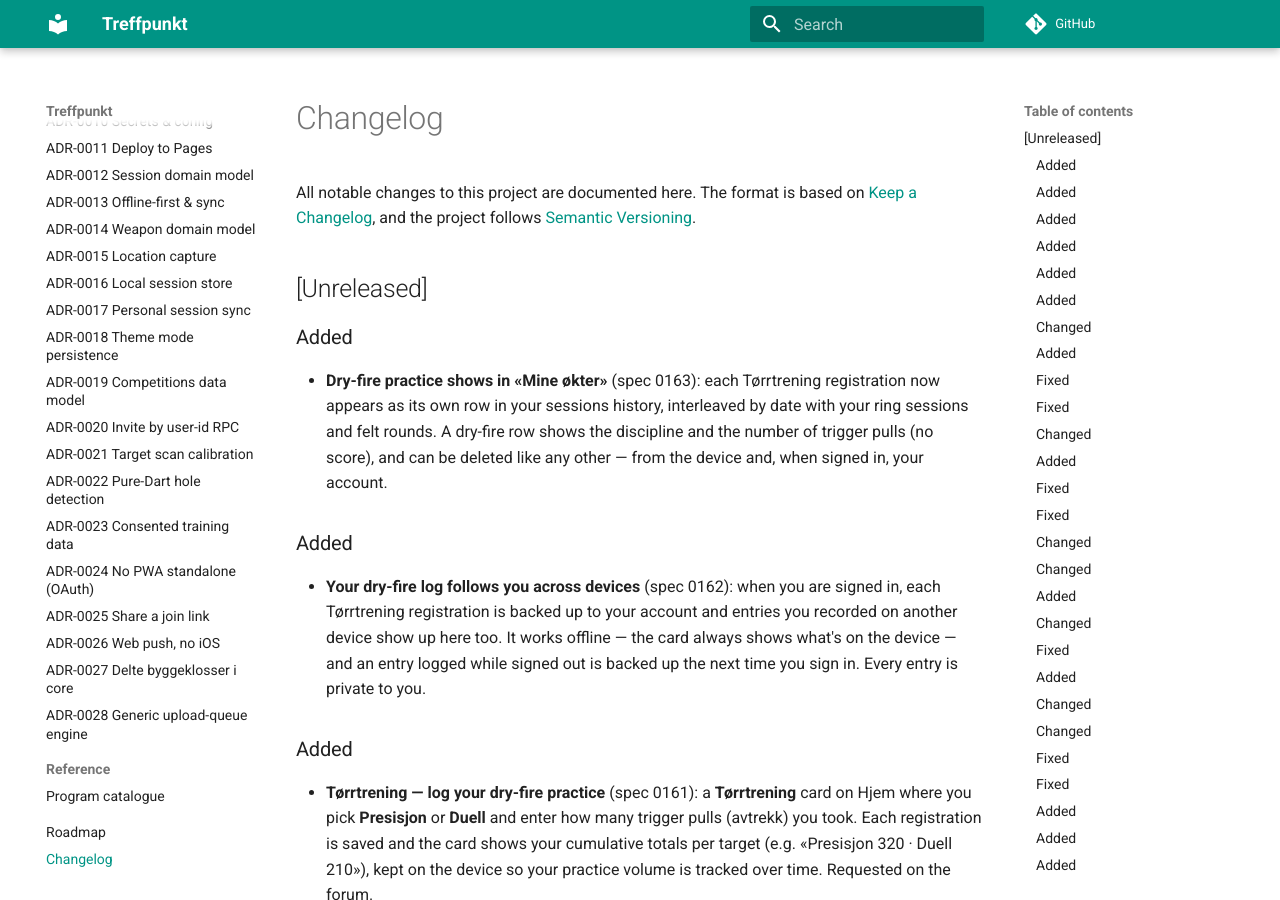
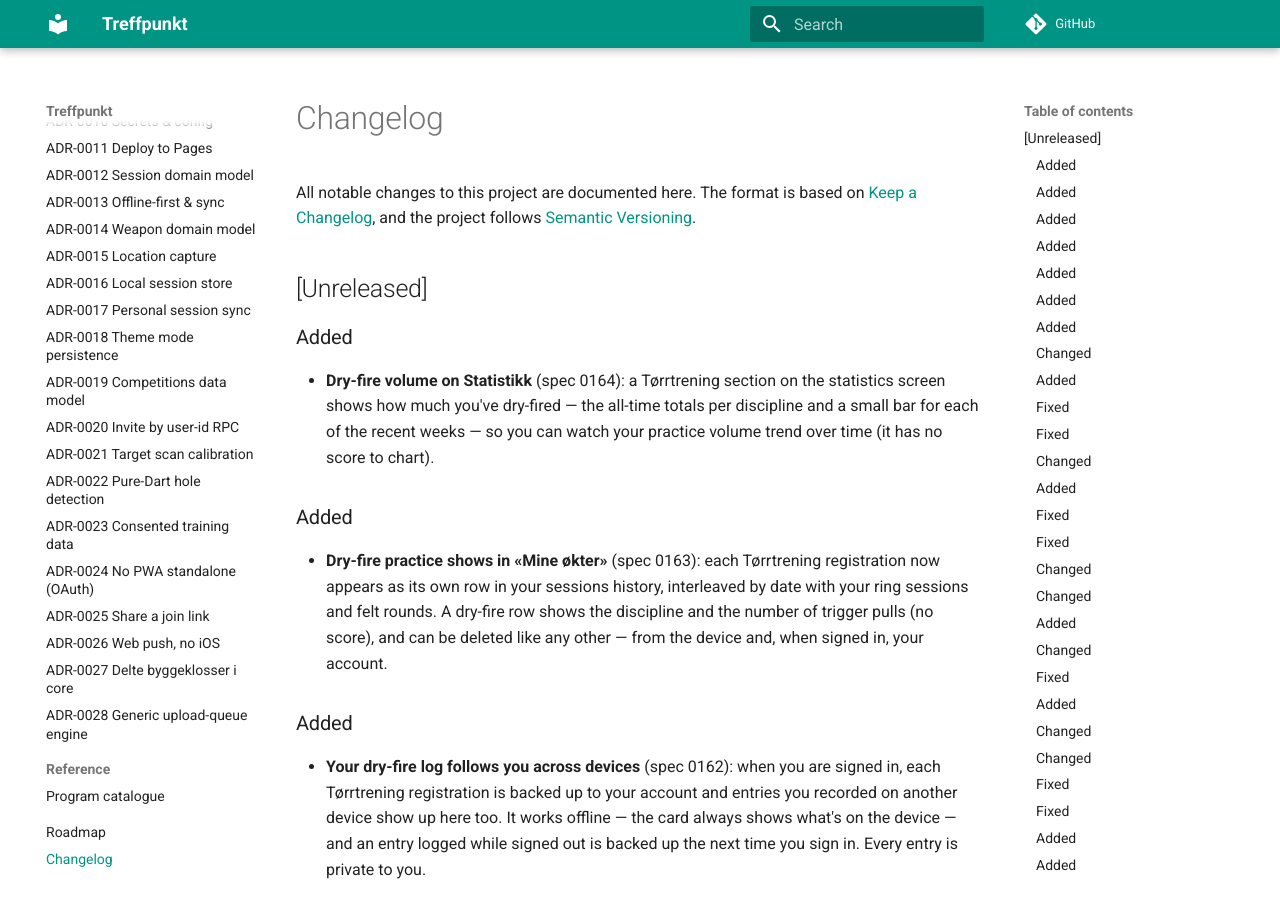
Before and after one commit to roykollensvendsen/treffpunkt, an MkDocs documentation site: the page built from docs/CHANGELOG.md, in a window 1280 px wide and 900 px high. Built offline with MkDocs 1.6.1 and Material for MkDocs 9.7.7, drawn with Linux system fonts in a browser that asks for light colours; comment, search, counter and statistics services are not loaded.

Commit message:
docs: document dry-fire volume on Statistikk
Add the CHANGELOG entry and a user-manual note for the Tørrtrening
section on the statistics screen — all-time totals and a weekly volume
bar so you can watch practice trend over time.

Spec 0164.

```diff
--- a/docs/CHANGELOG.md
+++ b/docs/CHANGELOG.md
@@ -5,6 +5,12 @@ All notable changes to this project are documented here. The format is based on
 [Semantic Versioning](https://semver.org/spec/v2.0.0.html).
 
 ## [Unreleased]
+
+### Added
+- **Dry-fire volume on Statistikk** (spec 0164): a Tørrtrening section on the
+  statistics screen shows how much you've dry-fired — the all-time totals per
+  discipline and a small bar for each of the recent weeks — so you can watch
+  your practice volume trend over time (it has no score to chart).
 
 ### Added
 - **Dry-fire practice shows in «Mine økter»** (spec 0163): each Tørrtrening
```
Also changed, not shown: docs/user/getting-started.md (+4 -0 lines).
